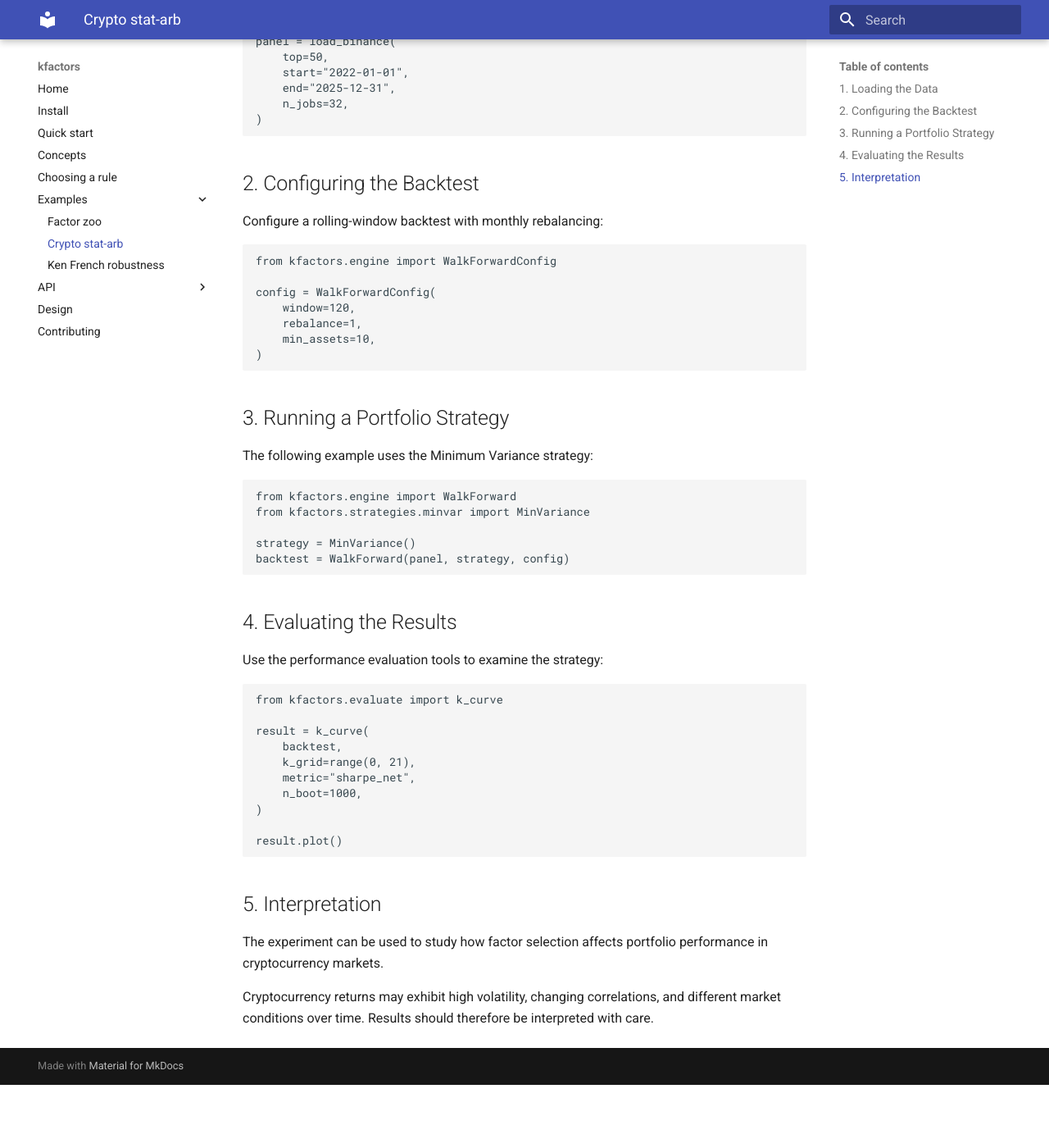
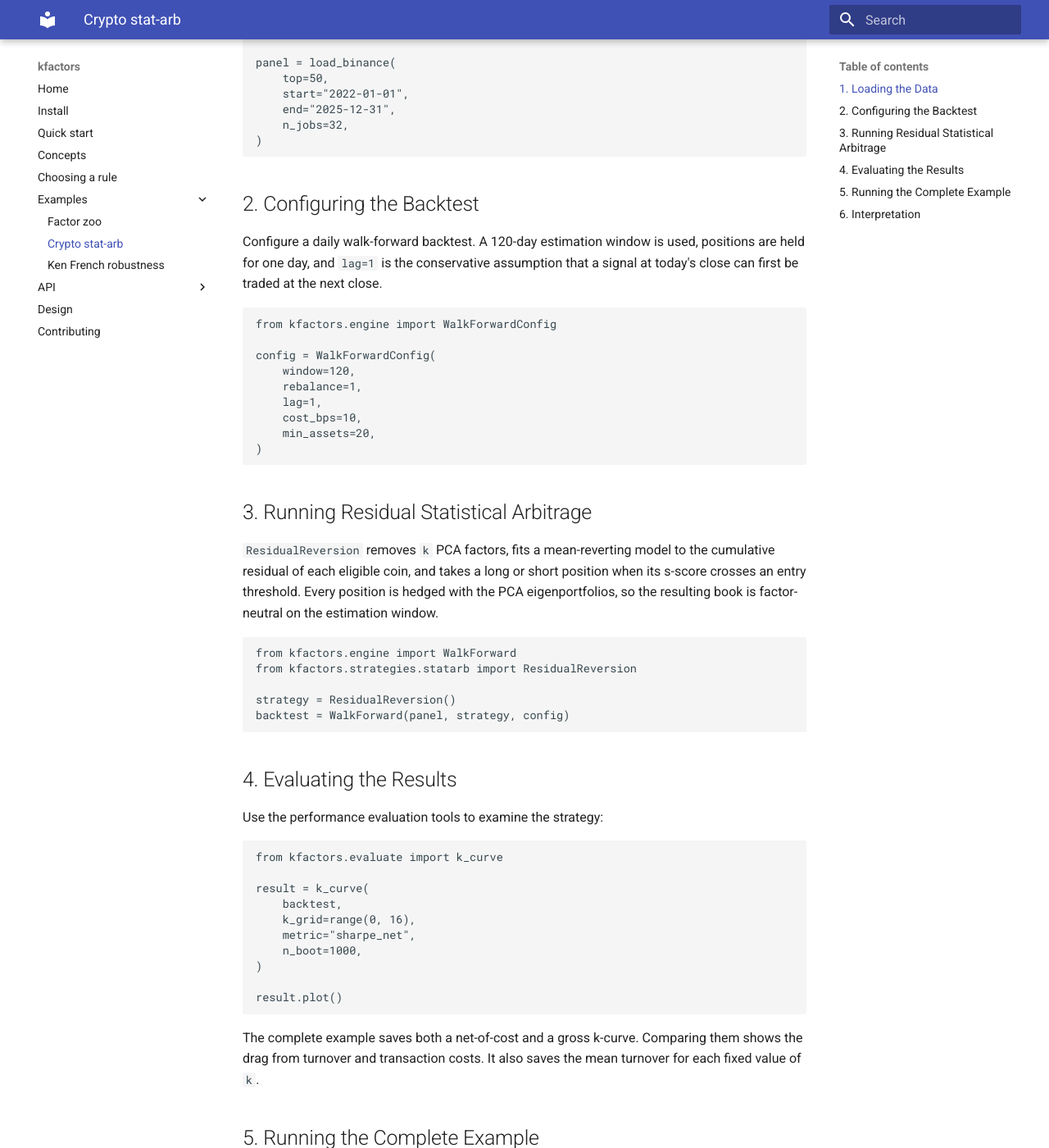
Before and after one commit to nabdullaev/kfactors, an MkDocs documentation site: the page built from docs/examples/crypto_statarb.md, in a window 1280 px wide and 1400 px high, scrolled down 371 px. Shown: the whole window at 82% size. Built offline with MkDocs 1.6.1 and Material for MkDocs 9.7.7, drawn with Linux system fonts in a browser that asks for light colours; before the commit the page ends 1694 px from its top, so only the background shows below that; some of the changed text lies outside the part shown.

Commit message:
Card D: add crypto stat-arb example

````diff
--- a/docs/examples/crypto_statarb.md
+++ b/docs/examples/crypto_statarb.md
@@ -1,7 +1,9 @@
 
 # Crypto Statistical Arbitrage
 
-This example demonstrates how to use `kfactors` for a statistical arbitrage strategy on cryptocurrency market data.
+This example evaluates Avellaneda--Lee residual statistical arbitrage on cryptocurrency market
+data. PCA first removes the common movement of the crypto market. The strategy then trades only
+the residual movement of each coin when it is far from its estimated equilibrium.
 
 ## 1. Loading the Data
 
@@ -20,7 +22,9 @@ panel = load_binance(
 
 ## 2. Configuring the Backtest
 
-Configure a rolling-window backtest with monthly rebalancing:
+Configure a daily walk-forward backtest. A 120-day estimation window is used, positions are held
+for one day, and `lag=1` is the conservative assumption that a signal at today's close can first
+be traded at the next close.
 
 ```python
 from kfactors.engine import WalkForwardConfig
@@ -28,19 +32,24 @@ from kfactors.engine import WalkForwardConfig
 config = WalkForwardConfig(
     window=120,
     rebalance=1,
-    min_assets=10,
+    lag=1,
+    cost_bps=10,
+    min_assets=20,
 )
 ```
 
-## 3. Running a Portfolio Strategy
+## 3. Running Residual Statistical Arbitrage
 
-The following example uses the Minimum Variance strategy:
+`ResidualReversion` removes `k` PCA factors, fits a mean-reverting model to the cumulative
+residual of each eligible coin, and takes a long or short position when its s-score crosses an
+entry threshold. Every position is hedged with the PCA eigenportfolios, so the resulting book is
+factor-neutral on the estimation window.
 
 ```python
 from kfactors.engine import WalkForward
-from kfactors.strategies.minvar import MinVariance
+from kfactors.strategies.statarb import ResidualReversion
 
-strategy = MinVariance()
+strategy = ResidualReversion()
 backtest = WalkForward(panel, strategy, config)
 ```
 
@@ -53,7 +62,7 @@ from kfactors.evaluate import k_curve
 
 result = k_curve(
     backtest,
-    k_grid=range(0, 21),
+    k_grid=range(0, 16),
     metric="sharpe_net",
     n_boot=1000,
 )
@@ -61,8 +70,43 @@ result = k_curve(
 result.plot()
 ```
 
-## 5. Interpretation
+The complete example saves both a net-of-cost and a gross k-curve. Comparing them shows the drag
+from turnover and transaction costs. It also saves the mean turnover for each fixed value of `k`.
 
-The experiment can be used to study how factor selection affects portfolio performance in cryptocurrency markets.
+## 5. Running the Complete Example
 
-Cryptocurrency returns may exhibit high volatility, changing correlations, and different market conditions over time. Results should therefore be interpreted with care.
+From the repository root:
+
+```bash
+python examples/02_crypto_statarb.py
+```
+
+The first run downloads Binance Vision daily archives and can take several minutes. Data are
+cached outside the repository, so later runs are much faster. For a small smoke test first, use:
+
+```bash
+python examples/02_crypto_statarb.py --quick --n-boot 100
+```
+
+The script writes the following regenerated outputs to `results/examples/`:
+
+| File | Description |
+|---|---|
+| `crypto_statarb_net_curve.csv` / `.png` | Net-of-cost Sharpe k-curve with bootstrap intervals |
+| `crypto_statarb_gross_curve.csv` / `.png` | Gross Sharpe k-curve using the same backtests |
+| `crypto_statarb_turnover.csv` | Mean turnover for each fixed k |
+
+## 6. Interpretation
+
+The key question is whether a statistical rule such as Onatski or Bai--Ng chooses a median `k`
+inside the oracle confidence set. The oracle is only a hindsight benchmark: it identifies the
+best realised `k` in this experiment and cannot be known in advance.
+
+Compare `k = 0` against positive values of `k`: with `k = 0` the residuals still contain common
+market movement, while positive `k` values progressively remove it. Conversely, overly large
+`k` can absorb idiosyncratic movements that the strategy needs to trade. Cryptocurrency returns
+have high volatility and changing correlations, so conclusions should be based on the full curve
+and its bootstrap bands rather than on one visually best point.
+
+The strategy follows Avellaneda and Lee (2010), *Statistical Arbitrage in the U.S. Equities
+Market*, adapted here to the Binance crypto panel.
````
Also changed, not shown: 1 other file.
